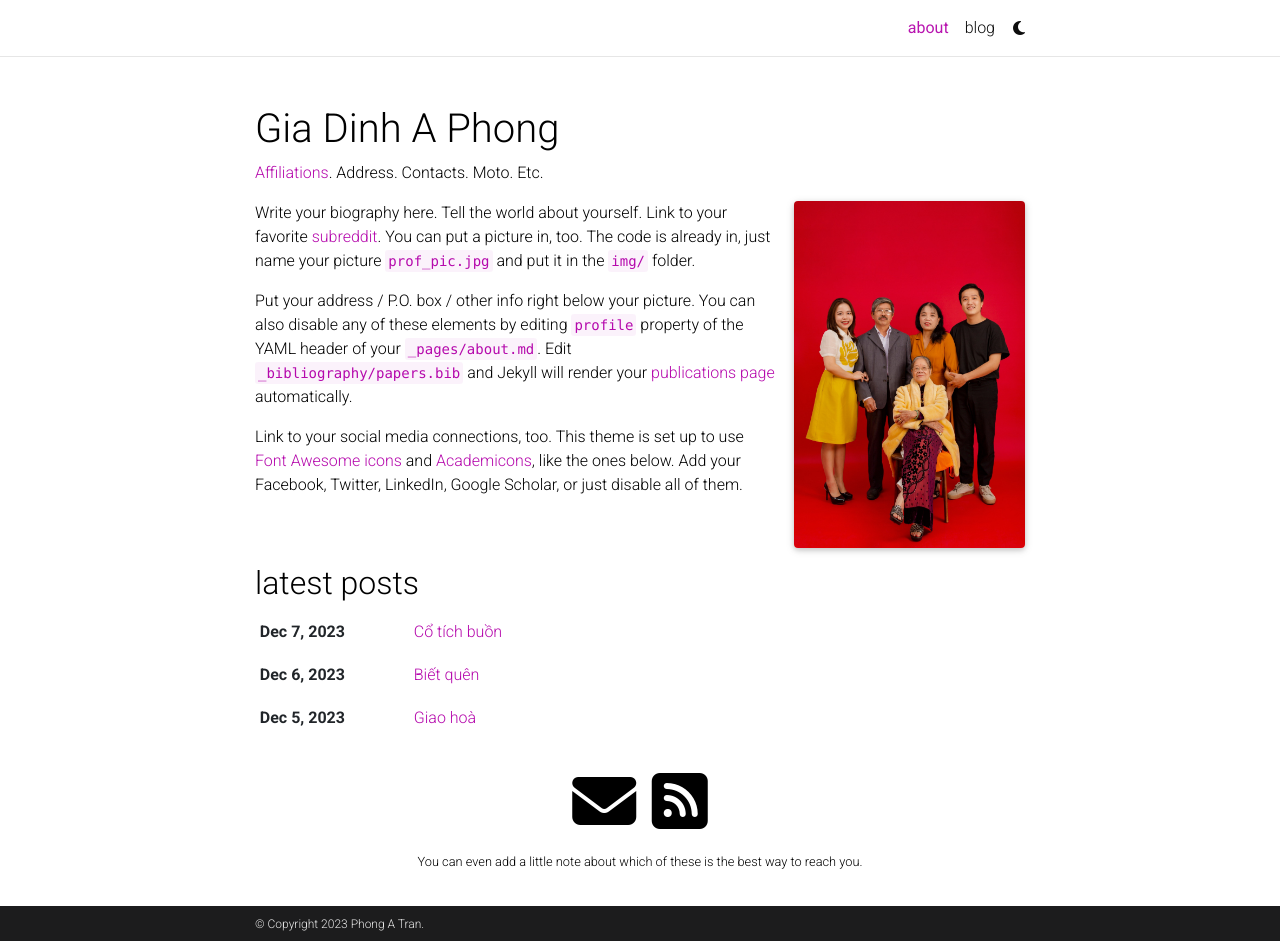
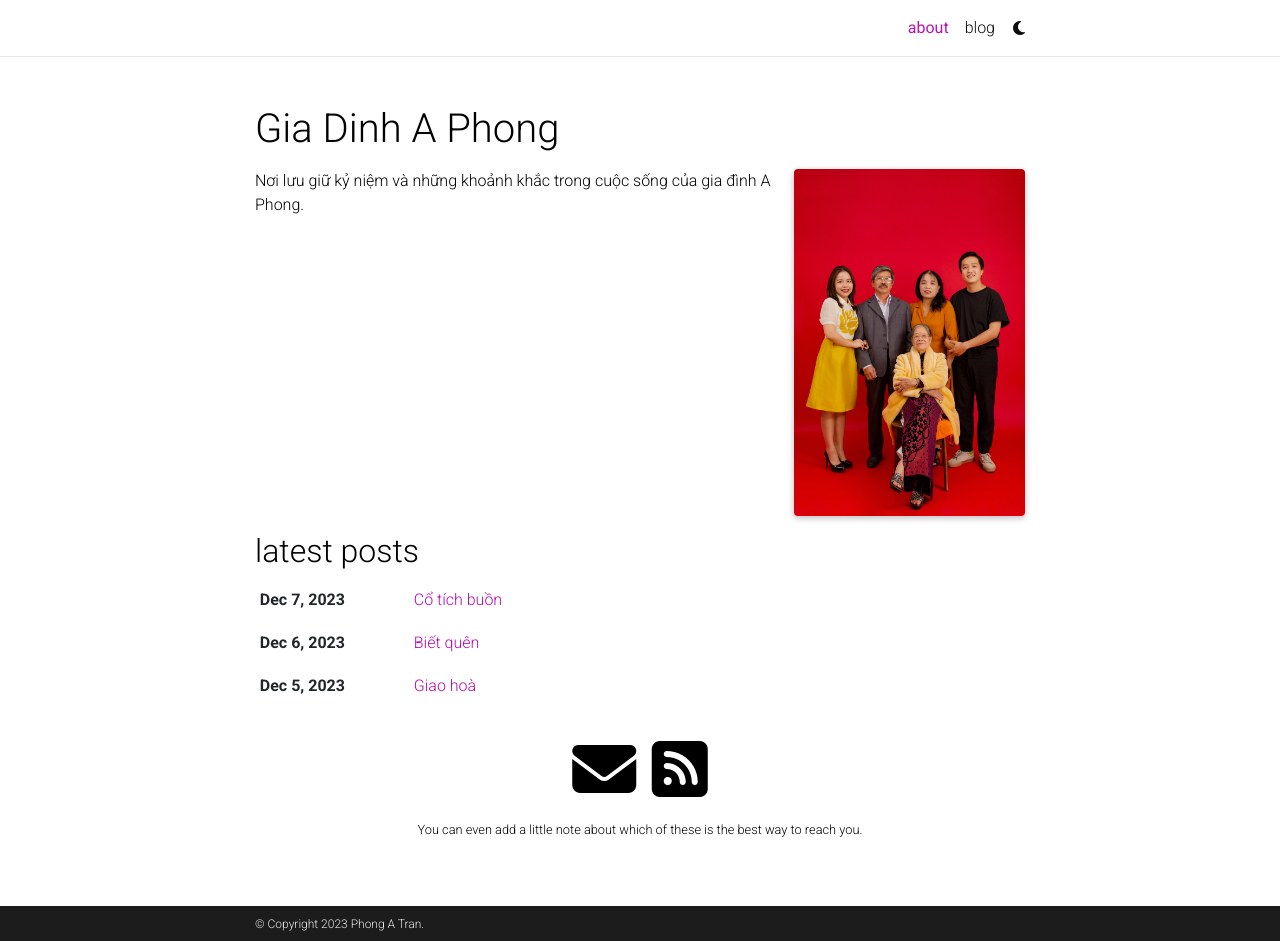
Before and after one commit to giadinhaphong/giadinhaphong.github.io, a Jekyll site: the page built from _pages/about.md, in a window 1280 px wide and 941 px high. Built offline with Jekyll 4.4.1, drawn with Linux system fonts in a browser that asks for light colours; full-size pictures stand in for the smaller copies a plugin makes; comment, search, counter and statistics services are not loaded; a style sheet for code colours, icons or effects is not loaded.

Commit message:
Change about

```diff
--- a/_pages/about.md
+++ b/_pages/about.md
@@ -2,7 +2,7 @@
 layout: about
 title: about
 permalink: /
-subtitle: <a href='#'>Affiliations</a>. Address. Contacts. Moto. Etc.
+subtitle:
 
 profile:
   align: right
@@ -16,8 +16,10 @@ selected_papers: false # includes a list of papers marked as "selected={true}"
 social: true  # includes social icons at the bottom of the page
 ---
 
-Write your biography here. Tell the world about yourself. Link to your favorite [subreddit](http://reddit.com). You can put a picture in, too. The code is already in, just name your picture `prof_pic.jpg` and put it in the `img/` folder.
+Nơi lưu giữ kỷ niệm và những khoảnh khắc trong cuộc sống của gia đình A Phong.
+
+<!-- Write your biography here. Tell the world about yourself. Link to your favorite [subreddit](http://reddit.com). You can put a picture in, too. The code is already in, just name your picture `prof_pic.jpg` and put it in the `img/` folder.
 
 Put your address / P.O. box / other info right below your picture. You can also disable any of these elements by editing `profile` property of the YAML header of your `_pages/about.md`. Edit `_bibliography/papers.bib` and Jekyll will render your [publications page](/al-folio/publications/) automatically.
 
-Link to your social media connections, too. This theme is set up to use [Font Awesome icons](https://fontawesome.com/) and [Academicons](https://jpswalsh.github.io/academicons/), like the ones below. Add your Facebook, Twitter, LinkedIn, Google Scholar, or just disable all of them.
+Link to your social media connections, too. This theme is set up to use [Font Awesome icons](https://fontawesome.com/) and [Academicons](https://jpswalsh.github.io/academicons/), like the ones below. Add your Facebook, Twitter, LinkedIn, Google Scholar, or just disable all of them. -->
```
